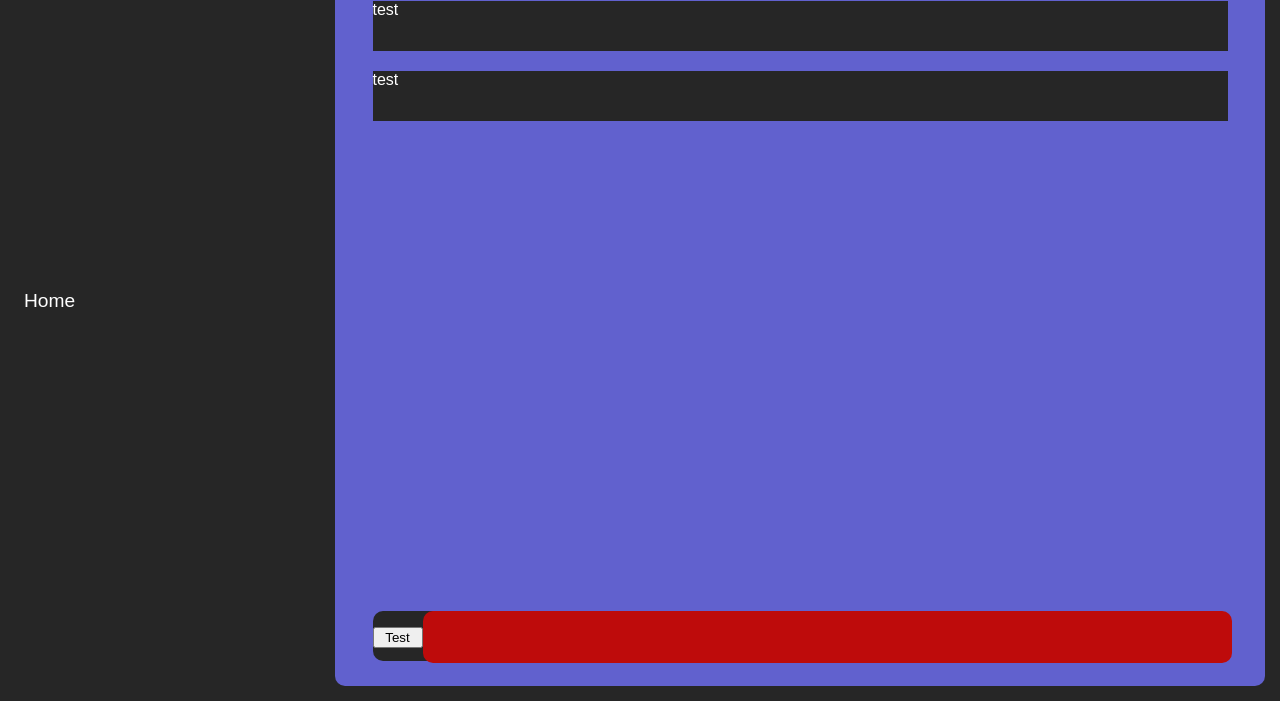
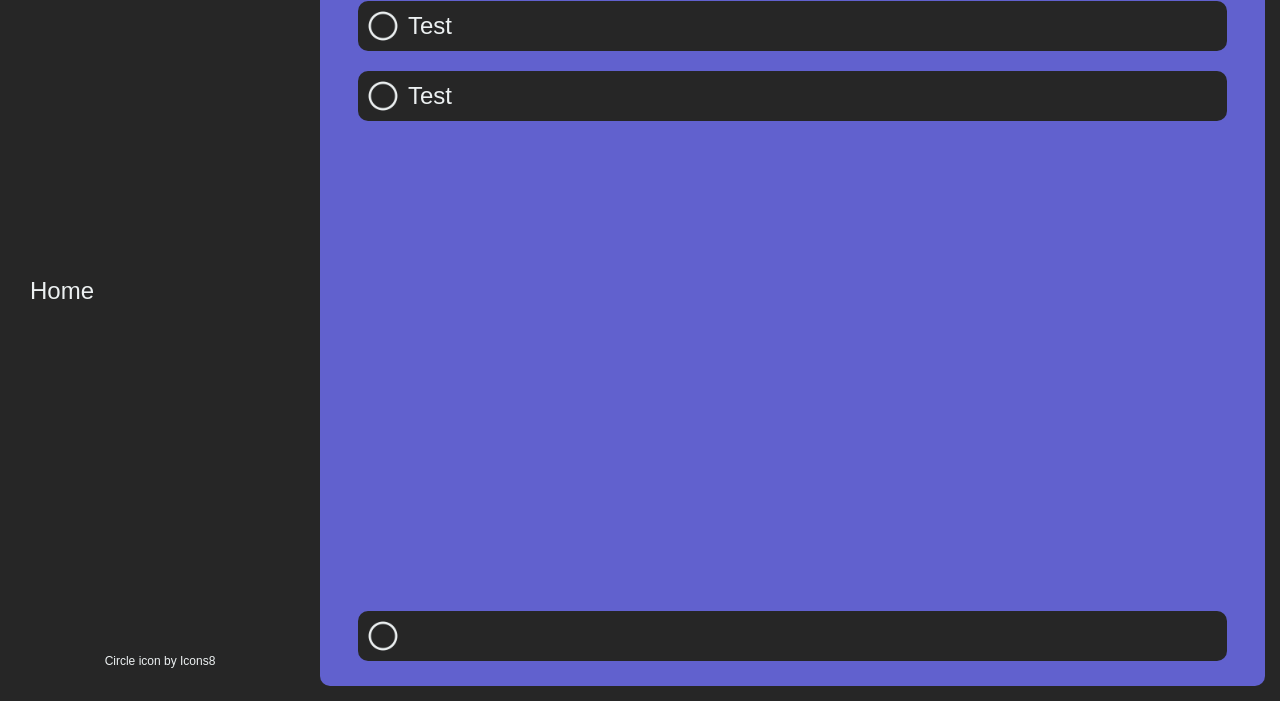
Before and after one commit to MarekRykaczewski/todo-app, a website built with webpack: page dist/index.html in a window 1280 px wide. Shown: the part 99-800 px from the top of the page. Built offline with nearby package versions, Linux system fonts and the light colour scheme.

Commit message:
update styling

```diff
--- a/dist/index.html
+++ b/dist/index.html
@@ -15,6 +15,9 @@
             <div id="homelist" class="userlist">
                 <div> Home </div>
             </div>
+            <div id="attribution">
+                <a target="_blank" href="https://icons8.com/icon/78597/circle">Circle</a> icon by <a target="_blank" href="https://icons8.com">Icons8</a>
+            </div>
         </div>
         <div id="display">
             <div id="top-bar">
@@ -22,11 +25,17 @@
             </div>
 
             <div id="display-items">
-                <div class="todo-item">test</div>
-                <div class="todo-item">test</div>
+                <div class="todo-item">
+                    <button class="submit-button"></button>
+                    <p> Test </p>
+                </div>
+                <div class="todo-item">
+                    <button class="submit-button"></button>
+                    <p> Test </p>
+                </div>
             </div>
             <div id="new-task-bar">
-                <button> Test </button>
+                <button class="submit-button"></button>
                 <input type="text" id="new-task-input" name="new-task-input">
             </div>
 
--- a/dist/styles.css
+++ b/dist/styles.css
@@ -1,5 +1,10 @@
+:root {
+    --white-text-color: rgb(236 240 241);
+    --main-bg-color: rgb(38, 38, 38);
+}
+
 body {
-    background-color: rgb(38, 38, 38);
+    background-color: var(--main-bg-color);
     font-family: Arial, Helvetica, sans-serif;
     margin: 0;
     height: 100vh;
@@ -13,12 +18,21 @@ body {
     width: 100%;
 }
 
+#top-bar {
+    color: var(--white-text-color);
+}
+
 #sidebar {
-    display: flex;
-    color: white;
+    display: grid;
+    grid-template-rows: auto 20px;
+    grid-template-columns: 1fr;
+    color: var(--white-text-color);
     align-items: center;
-    justify-content: flex-start;
-    padding: 12px;
+    justify-items: center;
+    padding: 15px;
+    margin: 15px;
+    /* background-color: rgb(52, 52, 52);
+    border-radius: 10px; */
 }
 
 #display {
@@ -29,6 +43,7 @@ body {
     justify-items: center;
     padding: 15px;
     margin: 15px;
+    margin-left: 0;
     background-color: rgb(97, 97, 206);
     border-radius: 10px;
 }
@@ -36,7 +51,7 @@ body {
 #display-items {
     display: flex;
     flex-direction: column;
-    color: white;
+    color: var(--white-text-color);
     gap: 20px;
     width: 100%;
     height: 100%;
@@ -44,15 +59,24 @@ body {
 }
 
 .todo-item {
-    background-color: rgb(38, 38, 38);
+    display: grid;
+    grid-template-columns: 50px 1fr;
+    background-color: var(--main-bg-color);
     width: 95%;
     height: 50px;
+    border-radius: 10px;
+    font-size: 1.5em;
+}
 
+.todo-item p {
+    margin: 0;
+    align-self: center;
 }
 
 #new-task-bar {
     display: grid;
     grid-template-columns: 50px 1fr;
+    grid-template-rows: auto;
     align-items: center;
     justify-content: flex-start;
     border: none;
@@ -60,28 +84,46 @@ body {
     outline: none;
     width: 95%;
     height: 50px;
-    background-color: rgb(38, 38, 38);
+    background-color: var(--main-bg-color);
     border-radius: 10px;
-    color: white;
+    color: var(--white-text-color);
 }
 
 #new-task-input {
     border: none;
     -webkit-appearance: none;
     outline: none;
-    width: 100%;
-    height: 50px;
-    background-color: rgb(190, 11, 11);
-    border-radius: 10px;
-    color: white;
+    background-color: var(--main-bg-color);
+    color: var(--white-text-color);
+    font-size: 1.5em;
 }
 
 .userlist {
-    font-size: 1.2em;
-    padding: 12px;
+    display: grid;
+    grid-template-rows: auto;
+    font-size: 1.5em;
     width: 100%;
 }
 
 .userlist:hover {
     background-color: rgba(55, 54, 54);
 }
+
+#attribution, #attribution a {
+    text-decoration: none;
+    color: var(--white-text-color);
+    font-size: 12px;
+    align-self: center;
+}
+
+.submit-button {
+    background: url(circle-icon.png);
+    background-size: 100%;
+    background-repeat: no-repeat;
+    padding: 18px;
+    align-self: center;
+    justify-self: center;
+    border: none;
+    -webkit-appearance: none;
+    outline: none;
+}
```
Also changed, not shown: dist/circle-icon.png (added).
